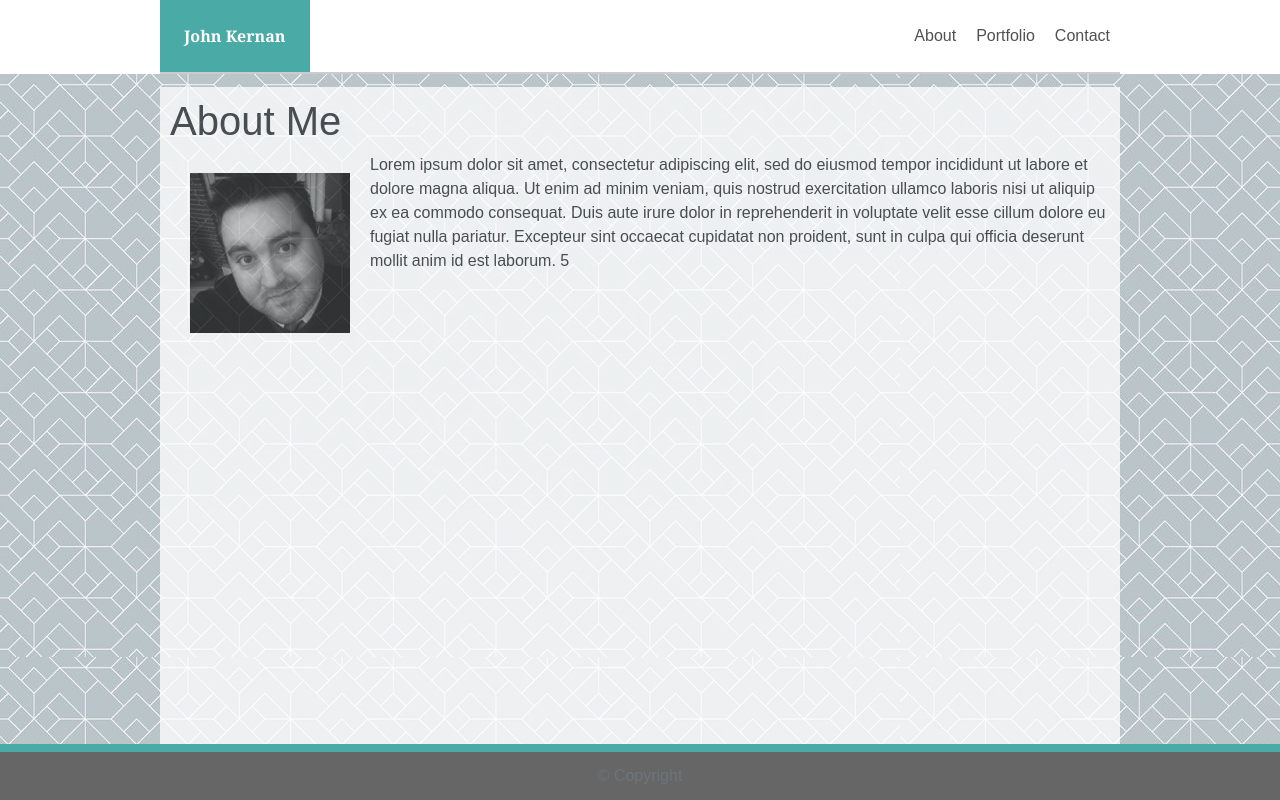
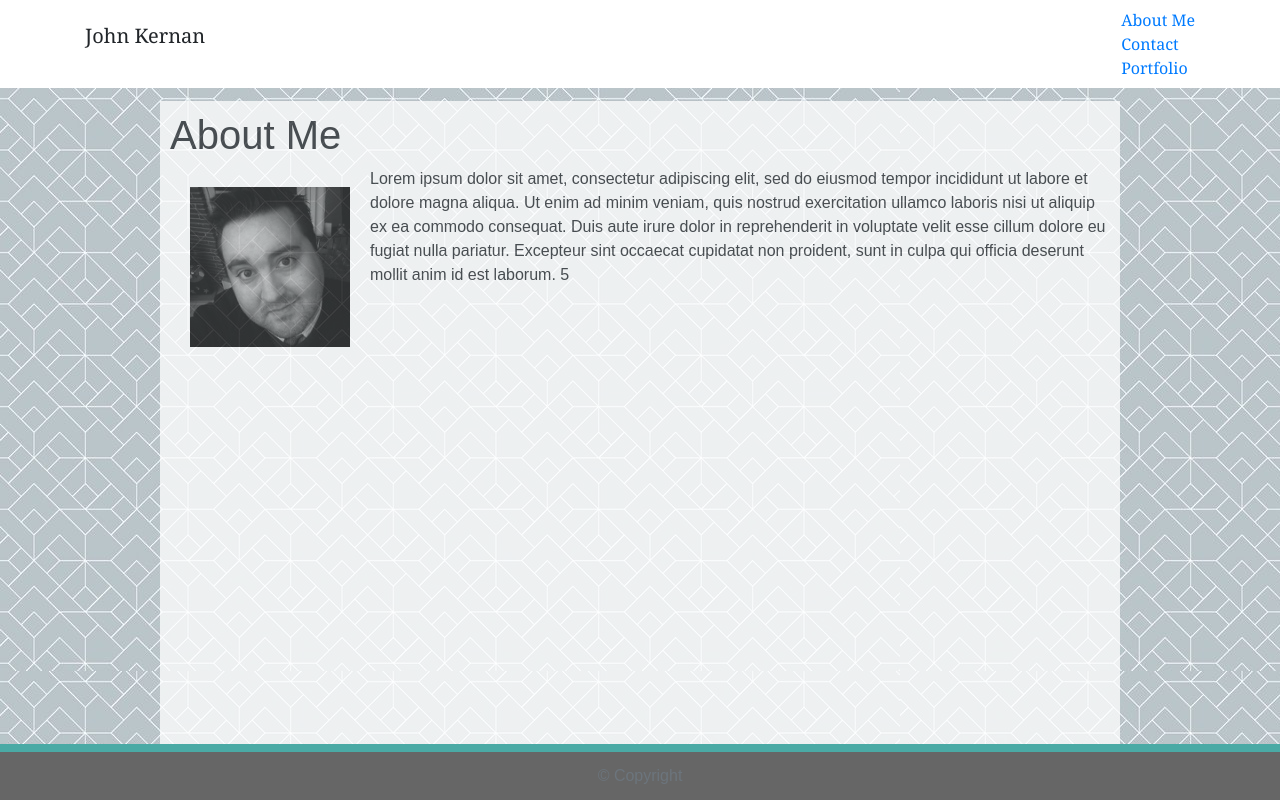
Before and after one commit to johnfkernan/Responsive-Portfolio, a plain HTML site: page index.html in a window 1280 px wide. Drawn offline with nearby package versions, Linux system fonts and the light colour scheme.

```diff
--- a/assets/css/style.css
+++ b/assets/css/style.css
@@ -6,6 +6,7 @@
 }
 
 /* header css */
+
 .head1 {
   display: flex;
   justify-content: space-between;
--- a/index.html
+++ b/index.html
@@ -16,17 +16,20 @@
 </head>
 <body class="body">
   <!---- header ---->
-        <nav class="navbar-expand-sm head1">
-      <!--brand-logo -->
-      <span class="navbar-text head-logo"href="./index.html">John Kernan</span>
-      <!-- class="navbar-brand head-logo" href="./index.html">John Kernan-->
-      <!--nav -->
-            <nav class="navbar-nav">
-                <a href="index.html" class="anchorTag">About</a>
-                <a href="portfolio.html" class="anchorTag">Portfolio</a>
-                <a href="contact.html" class="anchorTag">Contact</a>
-            </nav>
-  </nav>
+<nav class="navbar navbar-default?">
+  <div class="container">
+    <p class="navbar-brand">John Kernan</p>
+
+    <div class="navbar-header">
+      <ul class="nav navbar-nav navbar-right">
+        <li><a href="index.html">About Me</a></li>
+        <li><a href="contact.html">Contact</a></li>
+        <li><a href="portfolio.html">Portfolio</a></li>
+      </ul>
+
+    </div>
+  </div>
+</nav>
 
 <!-- content -->
 <section class="section-main">
```
Also changed, not shown: contact.html (+1 -0 lines), portfolio.html (+1 -0 lines).
